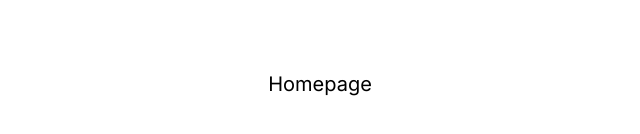
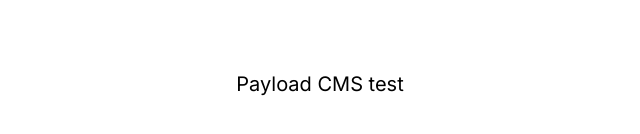
Before and after one commit to lpke/payload-cms-test, a Next.js app: page / in a window 1280 px wide. Shown: the part 316-450 px from the top of the page, without its empty margins (320-960 px from the left). Built offline with nearby package versions, Linux system fonts and the light colour scheme.

Commit message:
chore: update boilerplate to reflect project purpose

```diff
--- a/src/app/layout.tsx
+++ b/src/app/layout.tsx
@@ -9,8 +9,8 @@
 });
 
 export const metadata: Metadata = {
-  title: 'NextJS Base',
-  description: 'NextJS base setup'
+  title: 'Payload CMS Test',
+  description: 'Testing Payload headless CMS with Next.js.'
 };
 
 export default function RootLayout({
--- a/src/app/page.tsx
+++ b/src/app/page.tsx
@@ -1,7 +1,7 @@
 export default function Home() {
   return (
     <main className="flex min-h-[100svh] w-screen flex-col items-center justify-center">
-      <h1 className="text-xl">Homepage</h1>
+      <h1 className="text-xl">Payload CMS test</h1>
     </main>
   );
 }
```
Also changed, not shown: package.json (+4 -4 lines), 1 other file (tests, documents, lock files or other folders).
